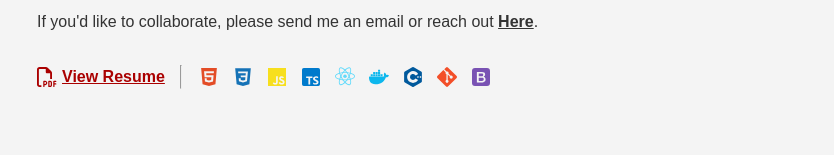
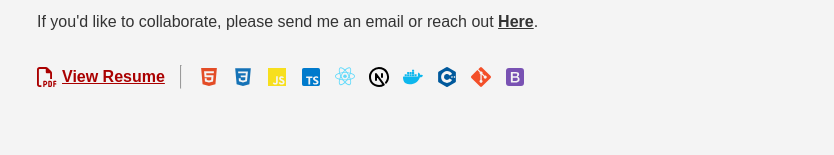
Before and after one commit to abouramd/abouramd.github.io, a React (Create React App) app: page / in a window 1280 px wide. Shown: the part 490-645 px from the top of the page, without its empty margins (219-1053 px from the left). Built offline with nearby package versions, Linux system fonts and the light colour scheme; a web font is replaced by a local one.

Commit message:
@abouramd: change profile image

```diff
--- a/src/components/About/index.css
+++ b/src/components/About/index.css
@@ -111,3 +111,7 @@
   color: #7952b3;
   /* Bootstrap icon color */
 }
+
+.next-icon {
+  color: #000000;
+}
--- a/src/components/About/index.tsx
+++ b/src/components/About/index.tsx
@@ -11,6 +11,7 @@ import {
   BiLogoReact,
   BiLogoTypescript,
 } from "react-icons/bi";
+import { TbBrandNextjs } from "react-icons/tb";
 import { Link } from "react-router-dom";
 import { FaRegFilePdf } from "react-icons/fa6";
 
@@ -69,6 +70,7 @@ export default function About(): JSX.Element {
         <BiLogoJavascript className="icon js-icon" />
         <BiLogoTypescript className="icon ts-icon" />
         <BiLogoReact className="icon react-icon" />
+        <TbBrandNextjs className="icon next-icon" />
         <BiLogoDocker className="icon docker-icon" />
         <BiLogoCPlusPlus className="icon cpp-icon" />
         <BiLogoGit className="icon git-icon" />
```
